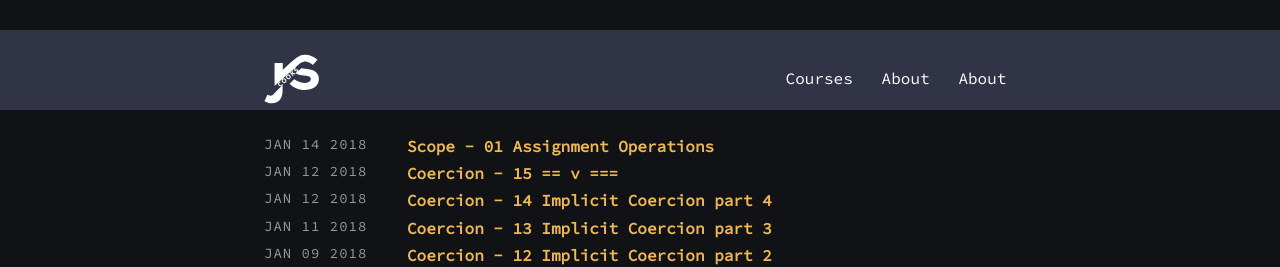
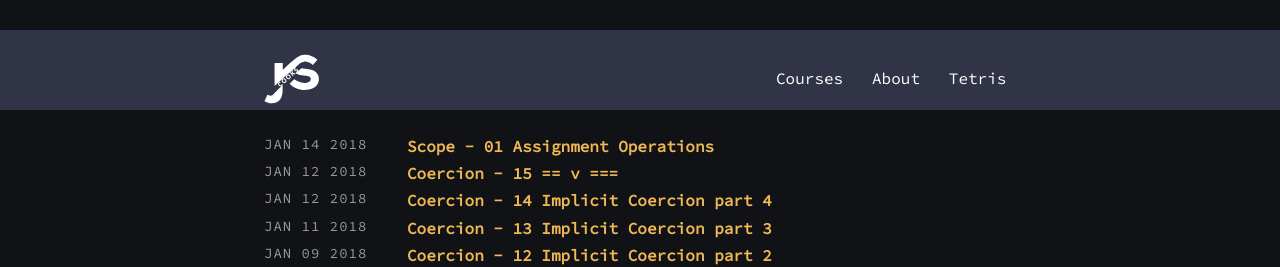
Before and after one commit to jscoox/jscoox.github.com, a Jekyll site: the page built from index.html, in a window 1280 px wide. Shown: the top 267 px of the page. Built offline with Jekyll 4.4.1, drawn with Linux system fonts in a browser that asks for light colours.

Commit message:
Update nav.html

```diff
--- a/_includes/nav.html
+++ b/_includes/nav.html
@@ -13,7 +13,7 @@
     <ul class="navbar">
       <li><a href="{{ '/courses' | prepend: site.baseurl }}">Courses</a></li>
       <li><a href="{{ '/about' | prepend: site.baseurl }}">About</a></li>
-      <li><a href="{{ '/tetris' | prepend: site.baseurl }}">About</a></li>
+      <li><a href="{{ '/tetris' | prepend: site.baseurl }}">Tetris</a></li>
     </ul>
   </div>
 </nav>
```
